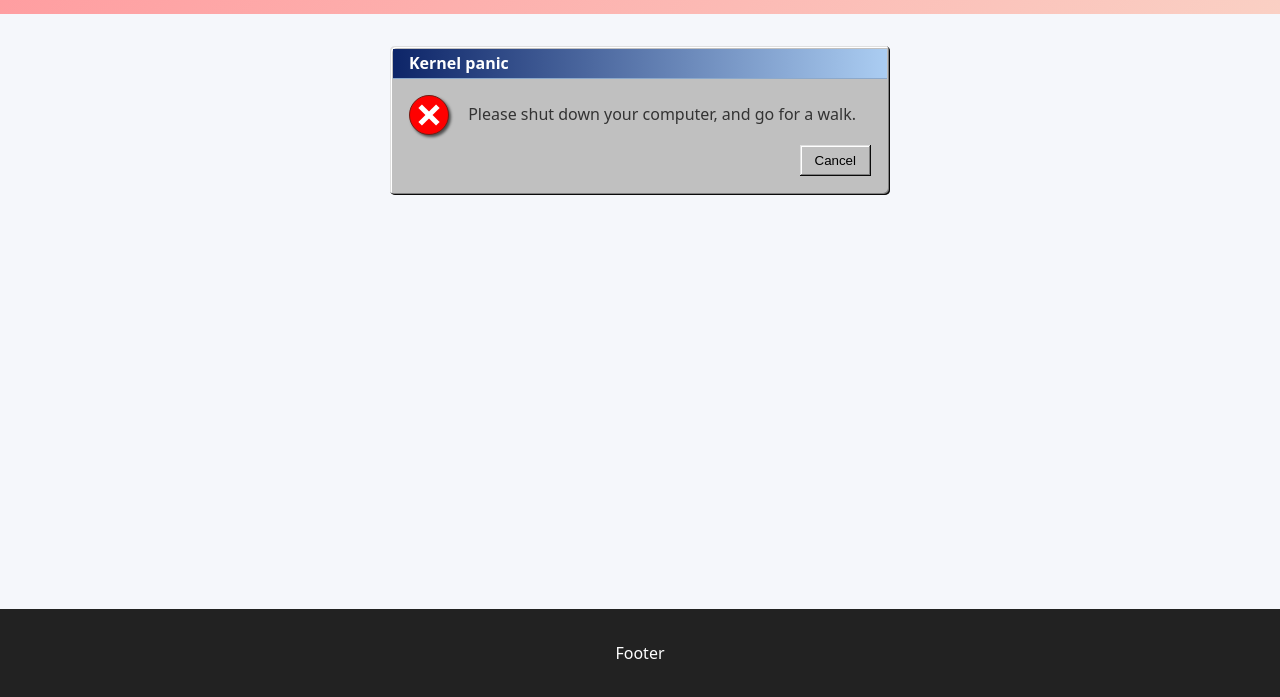
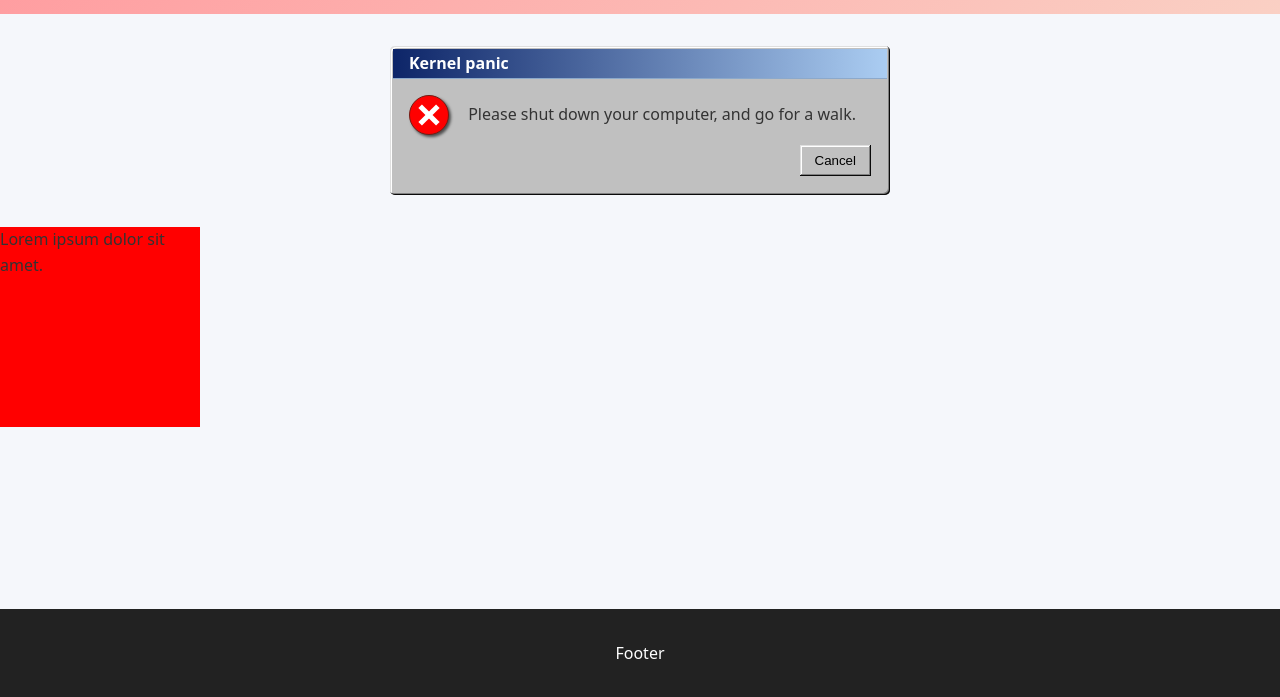
Before and after one commit to Ad-13/win-popup, a plain HTML site: page index.html in a window 1280 px wide. Shown: the part 101-798 px from the top of the page. Drawn offline with Linux system fonts and the light colour scheme.

Commit message:
Section 2 created

```diff
--- a/index.html
+++ b/index.html
@@ -29,6 +29,7 @@
           </div>
         </section>
       </article>
+      <section class="section2">Lorem ipsum dolor sit amet.</section>
     </main>
 
     <footer class="footer">
--- a/style.css
+++ b/style.css
@@ -153,3 +153,9 @@ body {
     transform: translate(-50%, -50%) rotate(-45deg);
   }
 }
+
+.section2 {
+  width: 200px;
+  height: 200px;
+  background: red;
+}
```
